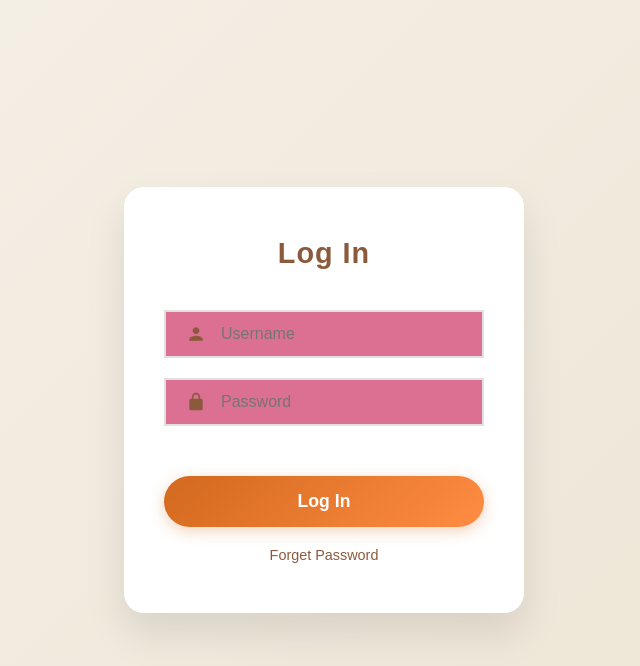
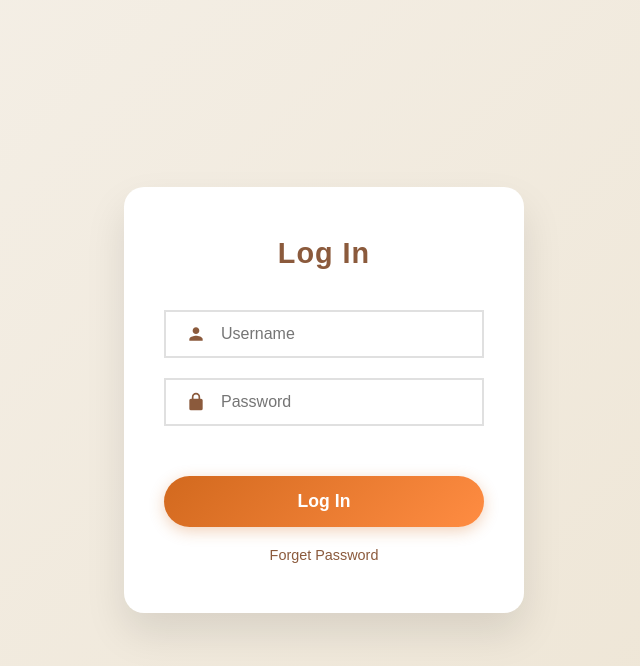
Before and after one commit to justQila/AllerSafe-TripleA, a Flask app: page /AllerSafe/login in a window 1280 px wide. Shown: the top 666 px of the page, without its empty margins (316-956 px from the left). Run offline with Flask 3, Linux system fonts and the light colour scheme.

Commit message:
Update login_user.html

```diff
--- a/templates/login_user.html
+++ b/templates/login_user.html
@@ -46,7 +46,7 @@
         .input-container {
             display: flex;
             align-items: center;
-            background: #db7093;
+            background: #ffffff;
             border: 2px solid #e0e0e0;
             padding: 12px 20px;
             transition: all 0.ms ease;
```
